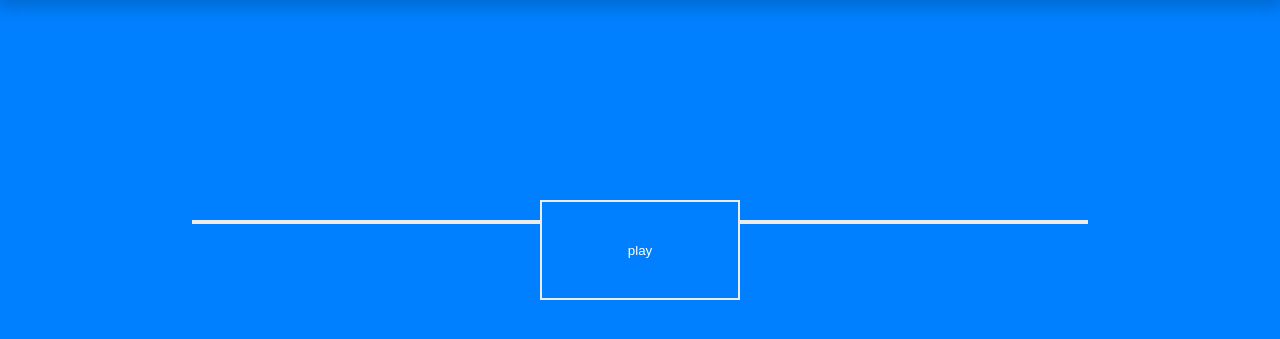
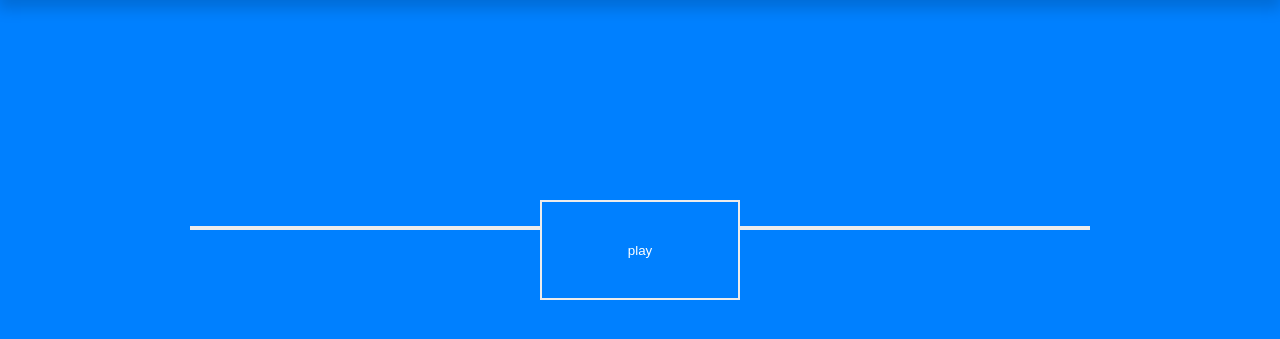
Before and after one commit to jackhkmatthews/WDI-PROJECT-1, a PHP site: page / in a window 1280 px wide. Shown: the part 60-399 px from the top of the page. Run offline with PHP 8.4, Linux system fonts and the light colour scheme; some libraries are stand-ins or nearby versions.

Commit message:
CSS and bg fixing

```diff
--- a/css/master.css
+++ b/css/master.css
@@ -45,7 +45,6 @@ nav li:hover {
 }
 
 .lyrics-container {
-  /* height: 407px; */
   border top: 2px black solid;
   position: absolute;
   margin-left: auto;
@@ -54,11 +53,11 @@ nav li:hover {
   right: 0;
   overflow: hidden;
   width: 70%;
-  /*margin: 0 auto;*/
-  border-top: 2px solid #ececec;
-  border-bottom: 2px solid #ececec;
-  /* background: radial-gradient(rgba(0, 0, 0, -0.15), rgba(0, 0, 0, 0)); */ /* Standard syntax */
-  top: 280px;
+  /* border-top: 2px solid #ececec; */
+  border: 2px solid #ececec;
+   /* Standard syntax */
+  top: 286px;
+  box-shadow: 0px 0px 123px -20px rgba(0, 0, 0, 1.6);
 }
 
 .lyric-container div {
@@ -82,12 +81,15 @@ div.score {
     margin: auto;
     left: 75%;
     right: 0;
-    top: -13%;
+    top: -6%;
     bottom: 0;
     width: 100px;
     height: 66px;
     color: #ececec;
     display: none;
+    background: #0080ff;
+    z-index: 100;
+    box-shadow: 0px 5px 40px 1px rgba(0, 0, 0, 0.2);
 }
 
 video {
@@ -100,15 +102,22 @@ video {
     margin-right: auto;
     left: 0;
     right: 0;
-    border: 2px solid #ececec;
+    border: 3px solid white;
     color: rgba(255, 255, 255, 0.5);
-    /* box-shadow: 0px 5px 40px 1px rgba(0, 0, 0, 0.7); */
+    box-shadow: 0px 5px 40px 1px rgba(0, 0, 0, 0.2);
     width: 70%;
     display: inline-block;
+    z-index: 20;
+    background-color: #0080ff;
+    font-weight: bold;
 }
 
 .lyrics-container div span {
     line-height: 40px;
+}
+
+#lyrics .lyrics-container div span {
+    line-height: 20px;
 }
 
 .correct {
@@ -147,3 +156,7 @@ button#play {
 button#play:focus {
     outline: none;
 }
+ne;
+}
+ne;
+}
--- a/js/app.js
+++ b/js/app.js
@@ -9,7 +9,8 @@ function start(){
   Redbone.start();
 }
 
-function Game(id, title, userInputs, youtubeUrl, linesArray, mins, secs) {
+function Game(id, title, userInputs, youtubeUrl, linesArray, mins, secs, songPath) {
+  this.songPath = songPath;
   this.id = id;
   this.title = title;
   this.youtubeUrl = youtubeUrl;
@@ -39,6 +40,7 @@ function Game(id, title, userInputs, youtubeUrl, linesArray, mins, secs) {
   this.total = 0;
   this.missed = 0;
   this.complete = 0;
+  this.audio;
 
   this.start = function start(){
     $('main').html('').attr('id', this.id);
@@ -70,6 +72,7 @@ function Game(id, title, userInputs, youtubeUrl, linesArray, mins, secs) {
     element.innerHTML = this.title;
     element.addEventListener('click', generate.bind(this));
     function generate(){
+      this.audio.pause();
       this.start();
     }
     nav.appendChild(element);
@@ -170,16 +173,32 @@ function Game(id, title, userInputs, youtubeUrl, linesArray, mins, secs) {
   },
 
   this.playButtonCallback = function playButtonCallback(){
+    var duration = this.time;
+    var height = this.height;
     $('#play').off();
-    $('#play').fadeOut('slow');
-    $('.lyrics-container').animate({
-      height: this.height,
-      top: 140
-    }, this.time*1000, 'swing' );
-    $('.score').animate({
-      display: 'none'
-    }, this.time*1000, 'swing');
-    console.log($('.lyrics-container')[0]);
+
+    $('#play').fadeOut((duration/2)*1000, function(){
+      $('.lyrics-container').animate({
+        height: height,
+        top: 140
+      }, ((duration/2)*1000), 'swing', function(){
+        $('.score').fadeIn(1000);
+      });
+    });
+
+
+
+
+
+    // $('#play').fadeOut('1500');
+    // $('.lyrics-container').animate({
+    //   height: this.height,
+    //   top: 140
+    // }, this.time*500, 'swing' );
+    // $('.score').animate({
+    //   display: 'none'
+    // }, this.time*1000, 'swing');
+    // console.log($('.lyrics-container')[0]);
     this.startCountDown();
     this.currentCharacterIndex = 0;
     this.interval2 = setInterval(this.checkLinePosition.bind(this), 500);
@@ -203,7 +222,13 @@ function Game(id, title, userInputs, youtubeUrl, linesArray, mins, secs) {
     if (this.time <= 0) {
       clearInterval(this.interval);
       this.displayNewLine();
-      $('video').get(0).play();
+      if(!userInputs){
+        this.audio = new Audio(this.songPath);
+        this.audio.play();
+      } else {
+        console.log('user inputs');
+        $('video').get(0).play();
+      }
       $('.count-down').html('');
     }
   },
@@ -359,18 +384,17 @@ function Game(id, title, userInputs, youtubeUrl, linesArray, mins, secs) {
 
     //potential for animate function when llineDivs vs LineTesting resolved
     $(this.lineDivs[this.newLineIndex]).animate({
-      top: this.height*1.2
+      top: this.height*1.1
     }, this.animationDuration, 'linear' );
   },
 
   this.checkLinePosition = function checkLinePosition(){
     if ($('main').attr('id') !== this.id){
       clearInterval(this.interval2);
-      console.log($('main').attr('id'), 'interval should clear');
     } else {
       var newLine = this.lineDivs[this.newLineIndex];
       var currentLine = this.lineDivs[this.currentLineIndex];
-      var top = this.height/(((this.linesArray.length)*this.animationDuration)/this.songDuration);
+      var top = (((this.songDuration/this.linesArray.length)/this.animationDuration)*(this.height*1.2))-100;
 
       // should new line be sent out
       try {
@@ -385,10 +409,9 @@ function Game(id, title, userInputs, youtubeUrl, linesArray, mins, secs) {
 
       //should old line be removed
       pix = parseInt($(currentLine).attr('style').split(' ')[1].split('p')[0]);
-      console.log(pix);
+      debugger;
       if (pix > this.height*1.1){
         this.updatePercentage();
-        console.log('should update percentage');
         $(this.lineDivs[this.currentLineIndex]).remove();
         this.linesOnScreen.pop();
         this.currentCharacterIndexes.pop();
@@ -521,7 +544,7 @@ var Redbone = new Game('redbone', 'Chilled', false, 'https://www.youtube.com/wat
   'How\'d it get so scandalous?',
   'Ooh, we get so scandalous',
   'But stay woke',
-  'But stay woke'], 5, 27);
+  'But stay woke'], 5, 27, '../ChildishGambino-Redbone.mp3');
 
 var Lyrics = new Game('lyrics', 'Impossible', false, 'https://www.youtube.com/watch?v=q5jGFujaJ40', [
   'Come off the stage! Move!',
@@ -608,7 +631,7 @@ var Lyrics = new Game('lyrics', 'Impossible', false, 'https://www.youtube.com/wa
   'Hear me on the radio, wah gwan?',
   'See me on the TV, hi mum',
   'Murk MCs when the mic\'s in my palm',
-  'Lyrics for lyrics, calm'], 3, 0);
+  'Lyrics for lyrics, calm'], 2, 36, '../Lyrics.mp3');
 
 
 var Import = new Game('import', 'Import', true);
```
Also changed, not shown: 1 other file.
